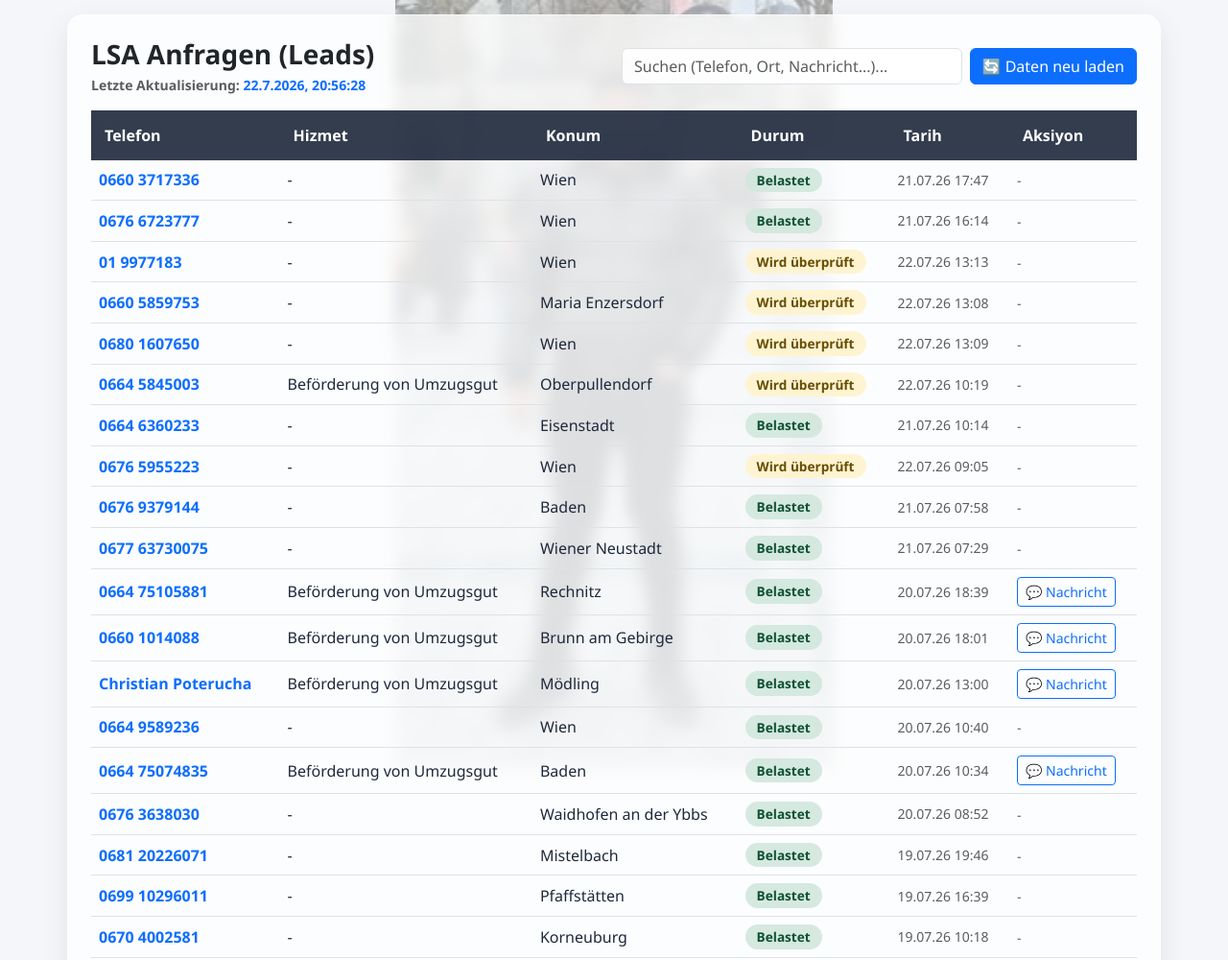
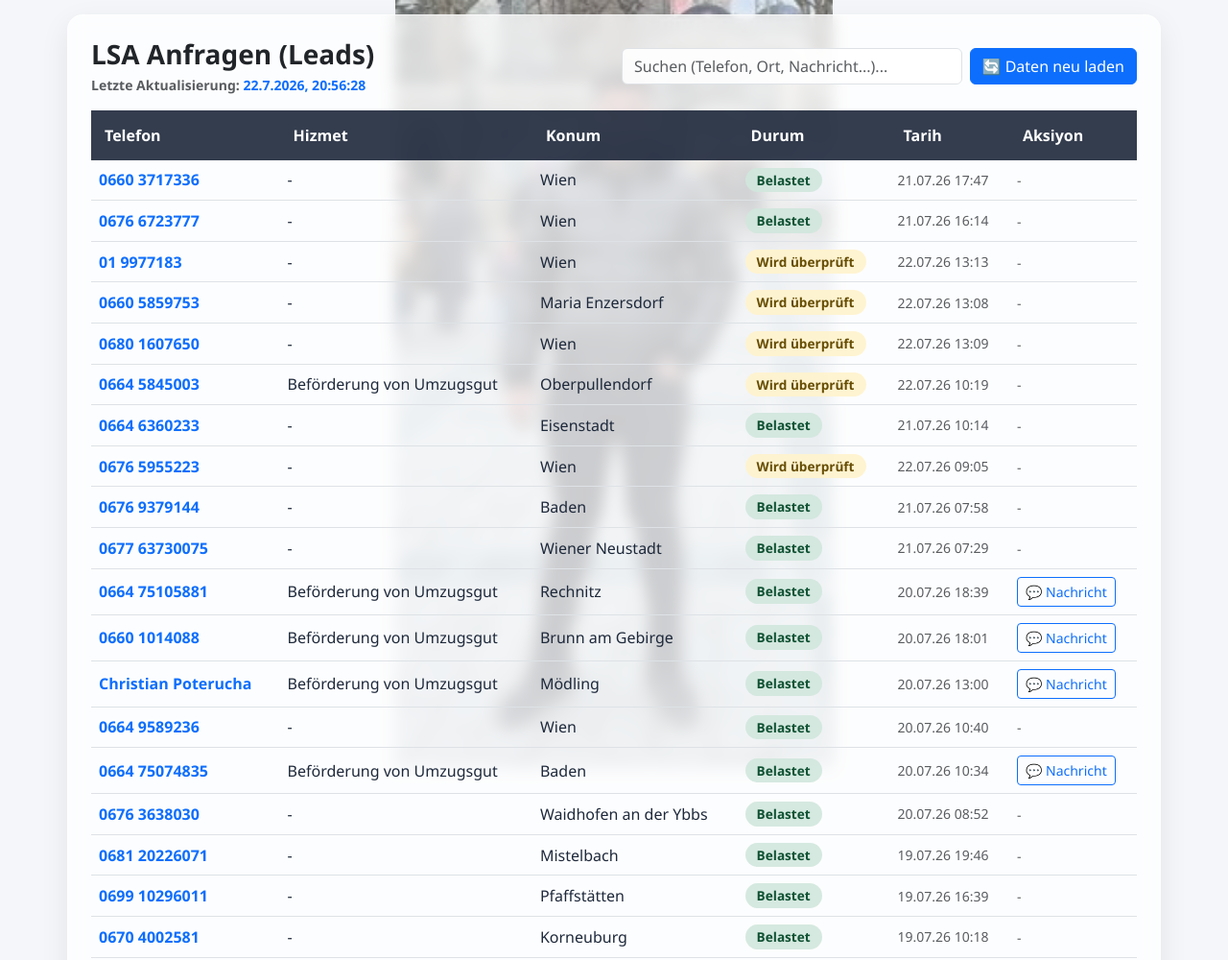
Before and after one commit to sicherteam/mustafa-reklam, a website: page index.html in a window 1280 px wide. Shown: the top 1000 px of the page at 96% size. Drawn offline with nearby package versions, Linux system fonts and the light colour scheme.

Commit message:
Update index.html

```diff
--- a/index.html
+++ b/index.html
@@ -18,7 +18,7 @@
       background-repeat: no-repeat;
       background-position: center center;
       background-size: contain; /* Görseli bozmadan ekranın ortasına sığdırır */
-      opacity: 0.50; /* Resmin görünürlüğünü biraz artırdık (%12) */
+      opacity: 0.80; /* Resmin görünürlüğünü biraz artırdık (%12) */
       z-index: -1;
       pointer-events: none;
     }
```
